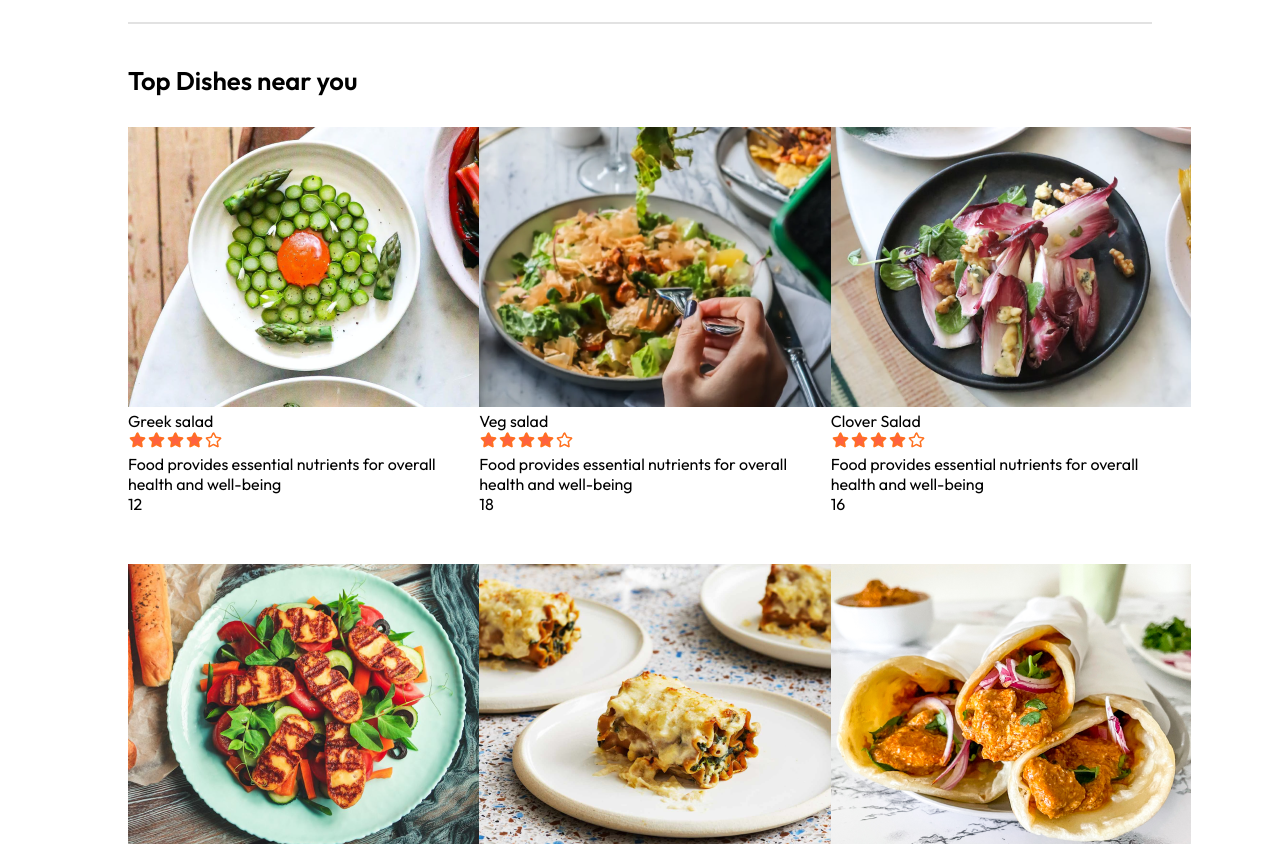
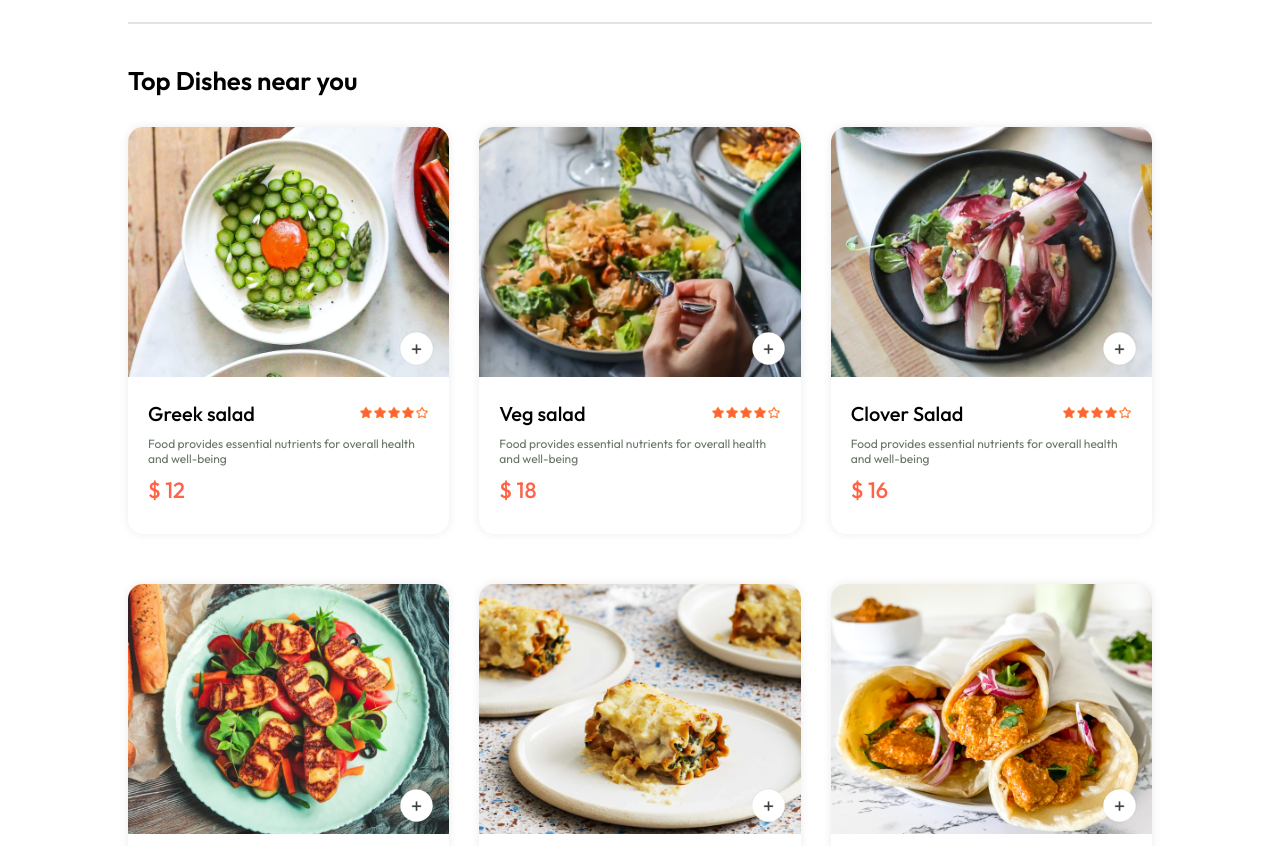
Before and after one commit to RaRashed/ReactFoodOrderingApp, a React (Vite) app: page / in a window 1280 px wide. Shown: the part 920-1766 px from the top of the page. Built offline with nearby package versions, Linux system fonts and the light colour scheme.

Commit message:
cart item add

```diff
--- a/src/Context/StoreContext.jsx
+++ b/src/Context/StoreContext.jsx
@@ -1,10 +1,30 @@
-import { createContext } from "react";
+import { createContext, useEffect, useState } from "react";
 import { food_list } from "../assets/assets";
 export const StoreContext = createContext(null);
 const StoreContextProvider = (props) => {
+    const [cartItems, setCartItems] = useState({});
 
+    const addToCart = (itemId) => {
+        if (!cartItems[itemId]) {
+            setCartItems((prev) => ({ ...prev, [itemId]: 1 }))
+        } else {
+            setCartItems((prev) => ({ ...prev, [itemId]: prev[itemId] + 1 }))
+        }
+    }
+    const removeFromCart = (itemId) => {
+        setCartItems((prev) => ({ ...prev, [itemId]: prev[itemId] - 1 }))
+    }
+    useEffect(() => {
+        console.log(cartItems);
+
+    }, [cartItems])
     const contextValue = {
-        food_list
+        food_list,
+        cartItems,
+        setCartItems,
+        addToCart,
+        removeFromCart
+
     }
     return (
         <StoreContext.Provider value={contextValue}>
--- a/src/components/FoodDisplay/FoodDisplay.jsx
+++ b/src/components/FoodDisplay/FoodDisplay.jsx
@@ -12,7 +12,6 @@
                 <h2>Top Dishes near you</h2>
                 <div className="food-display-list">
                     {food_list.map((item, index) => {
-                        console.log(item);
                         return <FoodItem key={index} id={item._id} name={item.name} description={item.description} price={item.price} image={item.image} />
 
                     })}
--- a/src/components/FoodItem/FoodItem.css
+++ b/src/components/FoodItem/FoodItem.css
@@ -0,0 +1,64 @@
+.food-item{
+    width: 100%;
+    margin: auto;
+    border-radius: 15px;
+    box-shadow: 0px 0px 10px #00000015;
+    animation: fadeIn;
+}
+.food-item-image{
+    width: 100%;
+    border-radius: 15px 15px 0px 0px;
+
+}
+.food-item-info{
+padding: 20px;
+}
+.food-item-name-rating{
+display: flex;
+justify-content: space-between;
+align-items: center;
+margin-bottom: 10px;
+}
+.food-item-name-rating p{
+    font-size: 20px;
+    font-weight: 500;
+}
+.food-item-name-rating img{
+    width: 70px;
+}
+.food-item-description{
+    color: #677667;
+    font-size: 12px;
+}
+.food-item-price{
+color: tomato;
+font-size: 22px;
+font-weight: 500;
+margin: 10px 0px;
+}
+.food-item-img-container{
+    position: relative;
+
+}
+.food-item-img-container .add{
+   width: 35px;
+   position:absolute;
+   bottom: 15px;
+   right: 15px;
+   cursor: pointer;
+   border-radius: 50%;
+}
+.food-item-counter{
+    position: absolute;
+    bottom: 15px;
+    right: 15px;
+    display: flex;
+    align-items: center;
+    gap: 10px;
+    padding: 6px;
+    border-radius: 50px;
+    background-color: white;
+}
+.food-item-counter img{
+    width: 30px;
+}
--- a/src/components/FoodItem/FoodItem.jsx
+++ b/src/components/FoodItem/FoodItem.jsx
@@ -1,12 +1,27 @@
-import React from 'react';
+import React, { useContext } from 'react';
 import './FoodItem.css'
 import { assets } from '../../assets/assets';
+import { StoreContext } from '../../Context/StoreContext';
 
 const FoodItem = ({ id, name, price, description, image }) => {
+    const { cartItems, addToCart, removeFromCart } = useContext(StoreContext)
     return (
         <div className='food-item'>
             <div className="food-item-img-container">
-                <img src={image} alt="" />
+                <img className='food-item-image' src={image} alt="" />
+                {!cartItems[id] ? <img className='add' onClick={() =>
+                    addToCart(id)
+                } src={assets.add_icon_white} />
+                    : <div className='food-item-counter'>
+                        <img onClick={() =>
+                            removeFromCart(id)
+                        } src={assets.remove_icon_red} alt="" />
+                        <p>{cartItems[id]}</p>
+                        <img onClick={() =>
+                            addToCart(id)
+                        } src={assets.add_icon_green} alt="" />
+                    </div>
+                }
             </div>
             <div className="food-item-info">
                 <div className='food-item-name-rating'>
@@ -17,7 +32,7 @@
                     {description}
                 </p>
                 <p className="food-item-price">
-                    {price}
+                    $ {price}
                 </p>
             </div>
 
```
